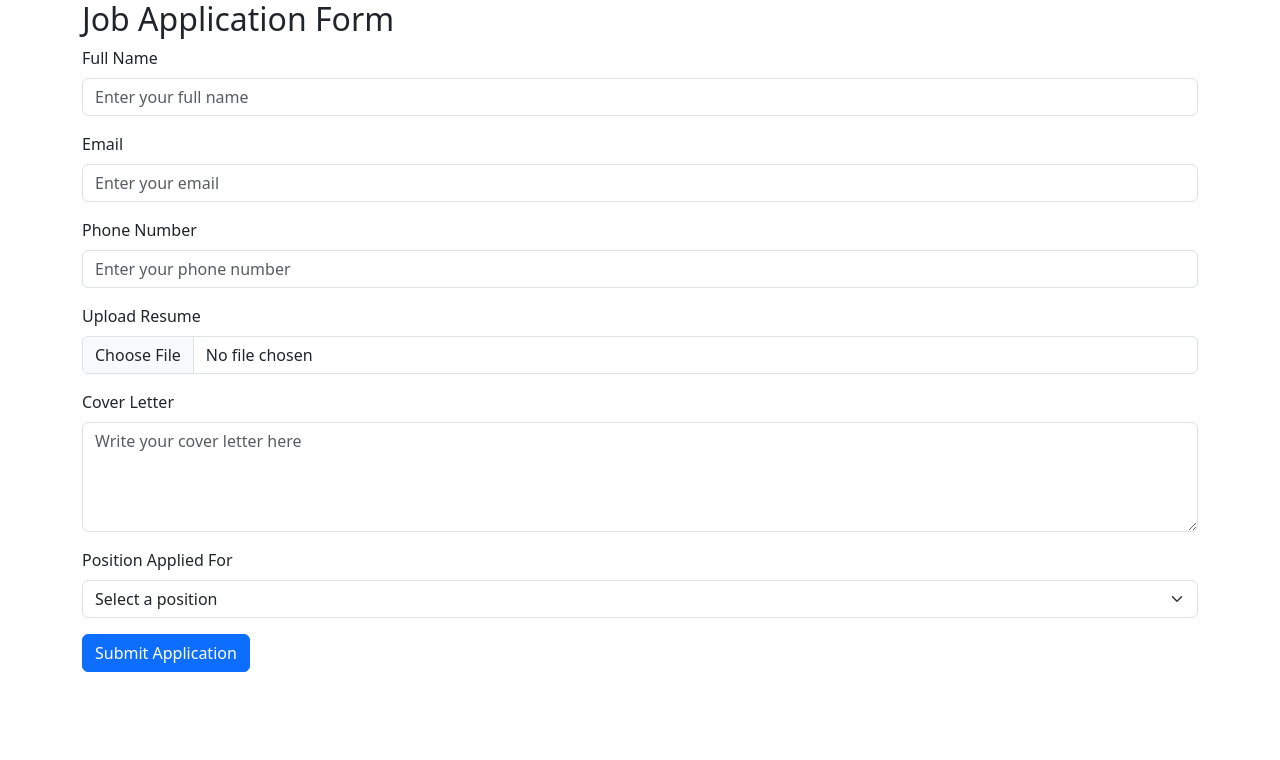
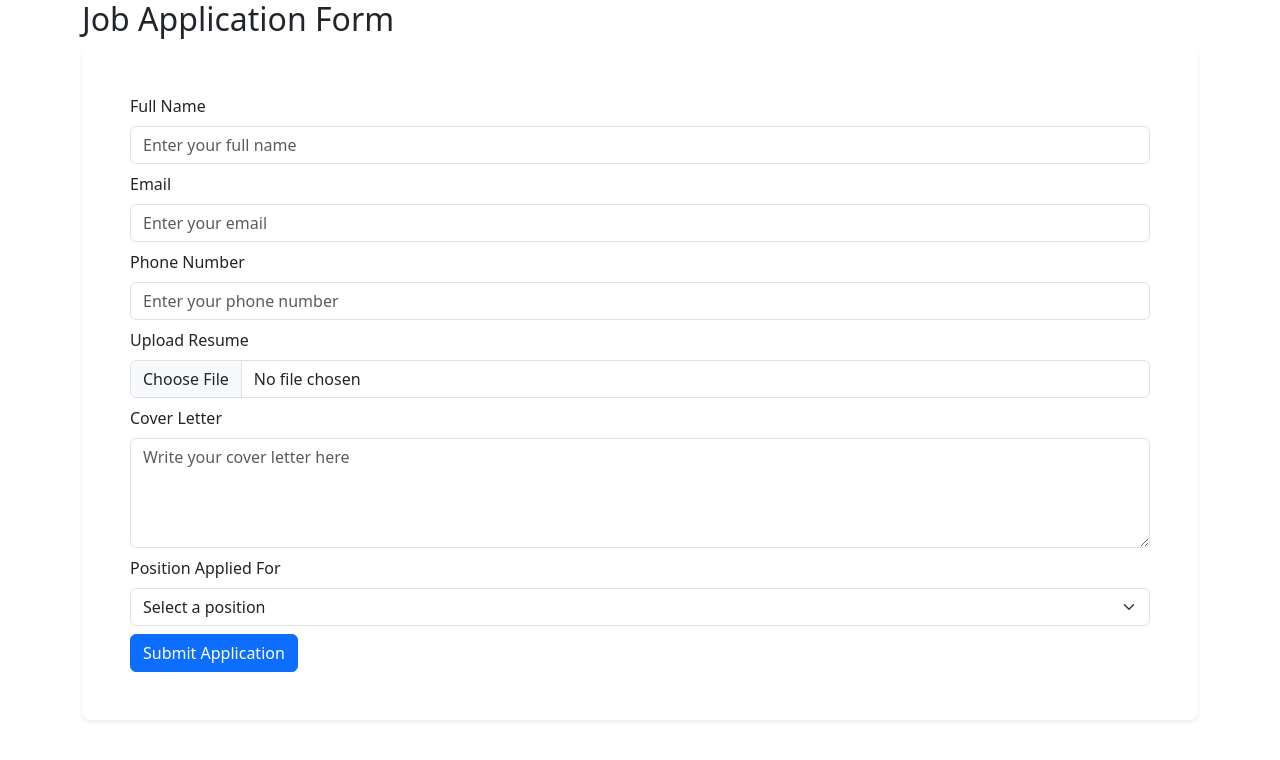
Before and after one commit to abhaysheladiya/job-navigator, a React (Vite) app: page /applyjob in a window 1280 px wide. Shown: the top 760 px of the page. Built offline with nearby package versions, Linux system fonts and the light colour scheme.

Commit message:
Multer implementation on frontend.

```diff
--- a/src/components/Applyjob.jsx
+++ b/src/components/Applyjob.jsx
@@ -1,12 +1,41 @@
-import React from "react";
+import React, { useState } from "react";
+import axios from 'axios'
+import { useNavigate } from "react-router-dom";
 
 function Applyjob() {
+
+  const [name, setName]= useState()
+  const [email, setEmail]= useState()
+  const [phone, setPhone]= useState()
+  const [coverlatter, setCoverlatter]= useState()
+  const [position, setPosition]= useState()
+  const navigate = useNavigate();
+
+  const handleSubmit=(e)=>{
+    e.preventDefault();
+    axios
+      .post("http://localhost:5000/applyjob", {
+        name,
+        email,
+        phone,
+        coverlatter,
+        position,
+      })
+      .then((result) => {
+        console.log(result);
+        // Navigate to the home page on successful submission
+        navigate("/home");
+      })
+      .catch((err) => console.log(err));
+  };
+
   return (
     <>
       <div className="container">
         <h2>Job Application Form</h2>
-        <form>
-          <div className="mb-3">
+        <form className="p-4 p-md-5 border-0 rounded-3 shadow-sm bg-#f8f9fa"
+        onSubmit={handleSubmit} action="/upload" method="post" encType="multipart/form-data">
+          <div className="mb-2">
             <label htmlFor="fullName" className="form-label">
               Full Name
             </label>
@@ -16,9 +45,10 @@ function Applyjob() {
               id="fullName"
               placeholder="Enter your full name"
               required=""
+              onChange={(e)=> setName(e.target.value)}
             />
           </div>
-          <div className="mb-3">
+          <div className="mb-2">
             <label htmlFor="email" className="form-label">
               Email
             </label>
@@ -28,9 +58,10 @@ function Applyjob() {
               id="email"
               placeholder="Enter your email"
               required=""
+              onChange={(e)=> setEmail(e.target.value)}
             />
           </div>
-          <div className="mb-3">
+          <div className="mb-2">
             <label htmlFor="phone" className="form-label">
               Phone Number
             </label>
@@ -40,9 +71,10 @@ function Applyjob() {
               id="phone"
               placeholder="Enter your phone number"
               required=""
+              onChange={(e)=> setPhone(e.target.value)}
             />
           </div>
-          <div className="mb-3">
+          <div className="mb-2">
             <label htmlFor="resume" className="form-label">
               Upload Resume
             </label>
@@ -51,9 +83,10 @@ function Applyjob() {
               className="form-control"
               id="resume"
               required=""
+              name="resume"
             />
           </div>
-          <div className="mb-3">
+          <div className="mb-2">
             <label htmlFor="coverLetter" className="form-label">
               Cover Letter
             </label>
@@ -63,21 +96,23 @@ function Applyjob() {
               rows={4}
               placeholder="Write your cover letter here"
               defaultValue={""}
+              onChange={(e)=> setCoverlatter(e.target.value)}
             />
           </div>
-          <div className="mb-3">
+          <div className="mb-2">
             <label htmlFor="position" className="form-label">
               Position Applied For
             </label>
-            <select className="form-select" id="position" required="">
+            <select className="form-select" id="position" required=""
+            onChange={(e)=> setPosition(e.target.value)}>
               <option value="" selected="" disabled="">
                 Select a position
               </option>
               <option value="developer">Software Developer</option>
-              <option value="designer">UI/UX Designer</option>
-              <option value="manager">Project Manager</option>
-              <option value="manager">Cyber Security</option>
-              <option value="manager">BlockChain</option>
+              <option value="UI/UX">UI/UX Designer</option>
+              <option value="Project manager">Project Manager</option>
+              <option value="Cyber Security">Cyber Security</option>
+              <option value="Blockchain">BlockChain</option>
             </select>
           </div>
           <button type="submit" className="btn btn-primary">
```
